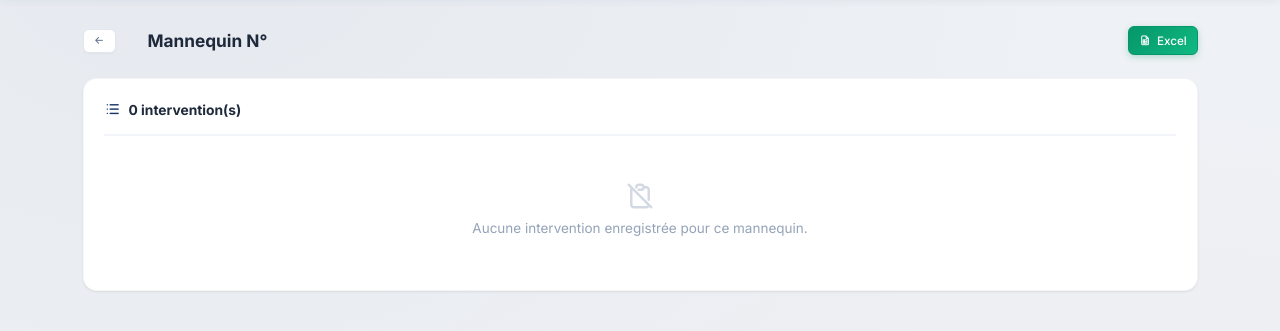
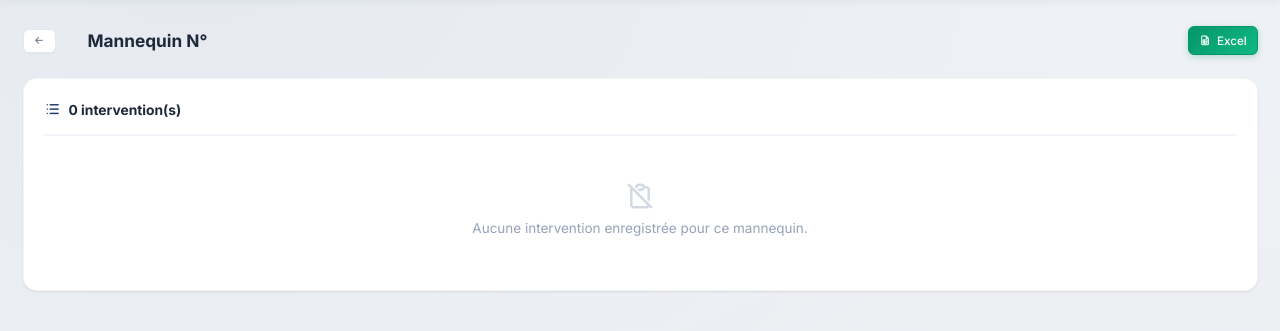
Before and after one commit to Arthur-91140/ALUPS-Mannequin, a Flask app: template templates/admin_history.html in a window 1280 px wide. Shown: the part 66-397 px from the top of the page. Run offline with Flask 3, Linux system fonts and the light colour scheme; the template is opened without the code that fills it, so the values that code supplies are empty.

Commit message:
Élargit la page historique d'un mannequin

```diff
--- a/templates/admin_history.html
+++ b/templates/admin_history.html
@@ -1,6 +1,7 @@
 {% extends "base_admin.html" %}
 {% from "_etat.html" import etat_tag %}
 {% block title %}Historique - {{ mannequin.type }} N°{{ mannequin.numero }}{% endblock %}
+{% block content_class %}admin-content--wide{% endblock %}
 
 {% block content %}
 <div class="admin-bar">
@@ -16,7 +17,7 @@
             data-size-avec="{{ export_pair[1] }}"><i class="ti ti-file-spreadsheet"></i> Excel</button>
 </div>
 
-<div class="section">
+<div class="section suivis-historique">
     <p class="section-head"><i class="ti ti-list"></i> {{ interventions|length }} intervention(s)</p>
 
     {% if interventions %}
```
